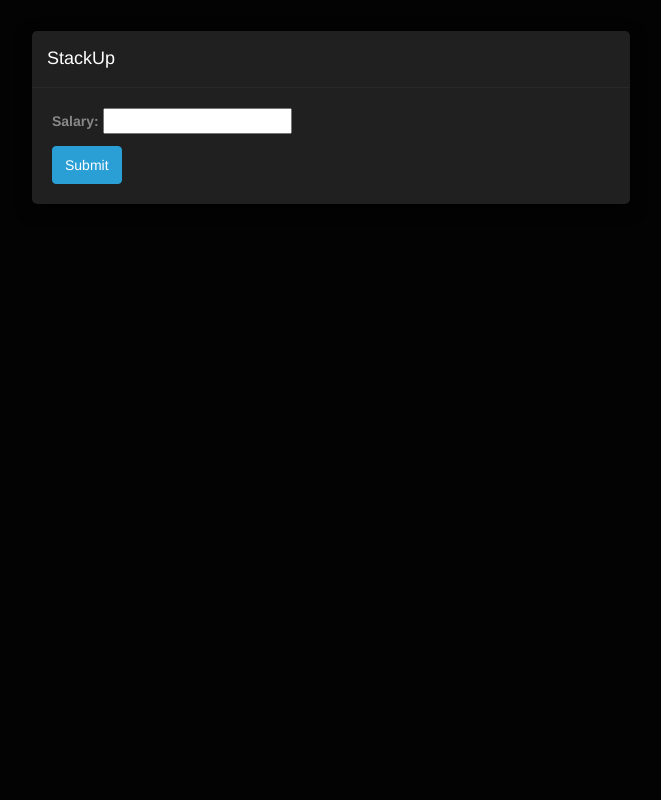
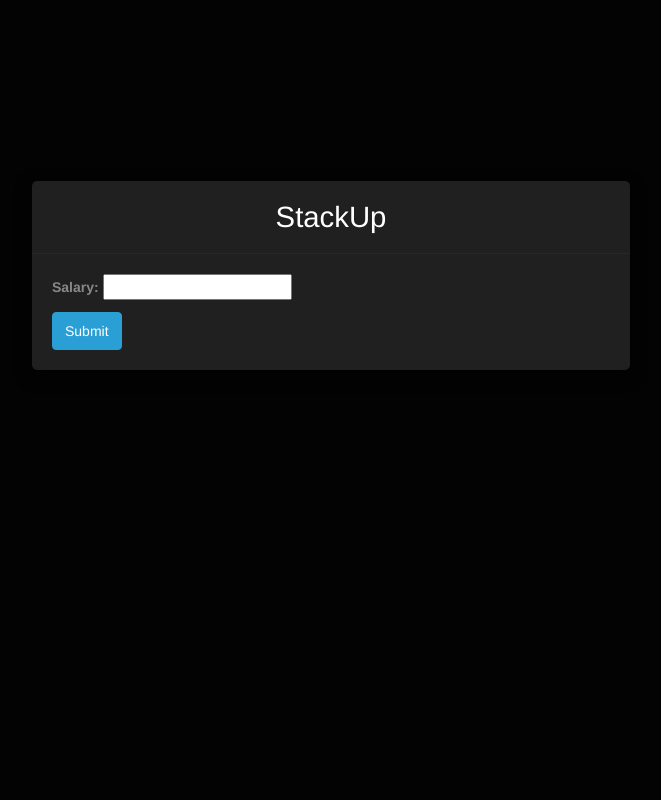
Before and after one commit to jpulec/stackup, a Django app: page / in a window 1280 px wide. Shown: the whole page, without its empty margins (309-970 px from the left). Run offline with Django 3.2, Linux system fonts and the light colour scheme; some libraries are stand-ins or nearby versions; some web fonts are replaced.

Commit message:
making modal look pretty

```diff
--- a/stackup/static/css/style.css
+++ b/stackup/static/css/style.css
@@ -32,6 +32,15 @@ html {
     height: 100%
 }
 
+/*home.html */
+.modal-content {
+    margin-top: 30%;
+}
+.modal-title {
+    font-size: 22pt;
+    text-align: center;
+}
+
 /*salary.html */
 #map-canvas {
     height: 100%
```
